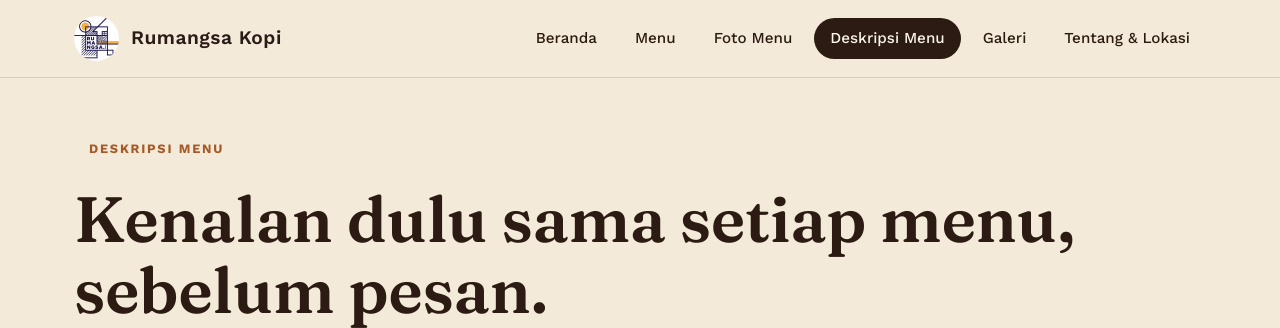
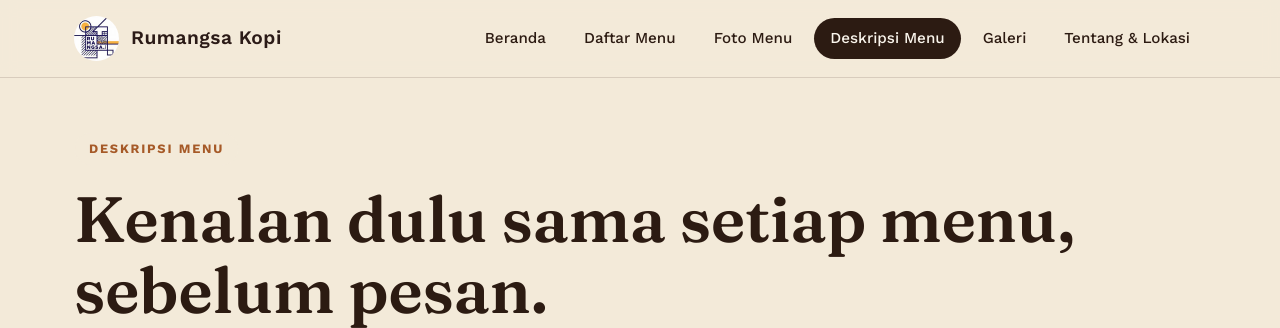
Before and after one commit to laptoploq77-art/Website-Rumangsa, a Flask app: page /deskripsi-menu in a window 1280 px wide. Shown: the top 328 px of the page. Run offline with Flask 3, Linux system fonts and the light colour scheme.

Commit message:
Update base.html

```diff
--- a/templates/base.html
+++ b/templates/base.html
@@ -18,7 +18,7 @@
     <button class="nav-toggle" id="navToggle" aria-label="Buka menu navigasi">&#9776;</button>
     <div class="nav-links" id="navLinks">
       <a href="{{ url_for('home') }}" class="{{ 'active' if request.endpoint=='home' }}">Beranda</a>
-      <a href="{{ url_for('menu') }}" class="{{ 'active' if request.endpoint=='menu' }}">Menu</a>
+      <a href="{{ url_for('menu') }}" class="{{ 'active' if request.endpoint=='menu' }}">Daftar Menu</a>
       <a href="{{ url_for('foto_menu') }}" class="{{ 'active' if request.endpoint=='foto_menu' }}">Foto Menu</a>
       <a href="{{ url_for('deskripsi_menu') }}" class="{{ 'active' if request.endpoint=='deskripsi_menu' }}">Deskripsi Menu</a>
       <a href="{{ url_for('gallery') }}" class="{{ 'active' if request.endpoint=='gallery' }}">Galeri</a>
@@ -42,7 +42,7 @@
       <div>
         <h4>Jelajahi</h4>
         <a href="{{ url_for('home') }}">Beranda</a>
-        <a href="{{ url_for('menu') }}">Menu</a>
+        <a href="{{ url_for('menu') }}">Daftar Menu</a>
         <a href="{{ url_for('foto_menu') }}">Foto Menu</a>
         <a href="{{ url_for('deskripsi_menu') }}">Deskripsi Menu</a>
         <a href="{{ url_for('gallery') }}">Galeri</a>
```
